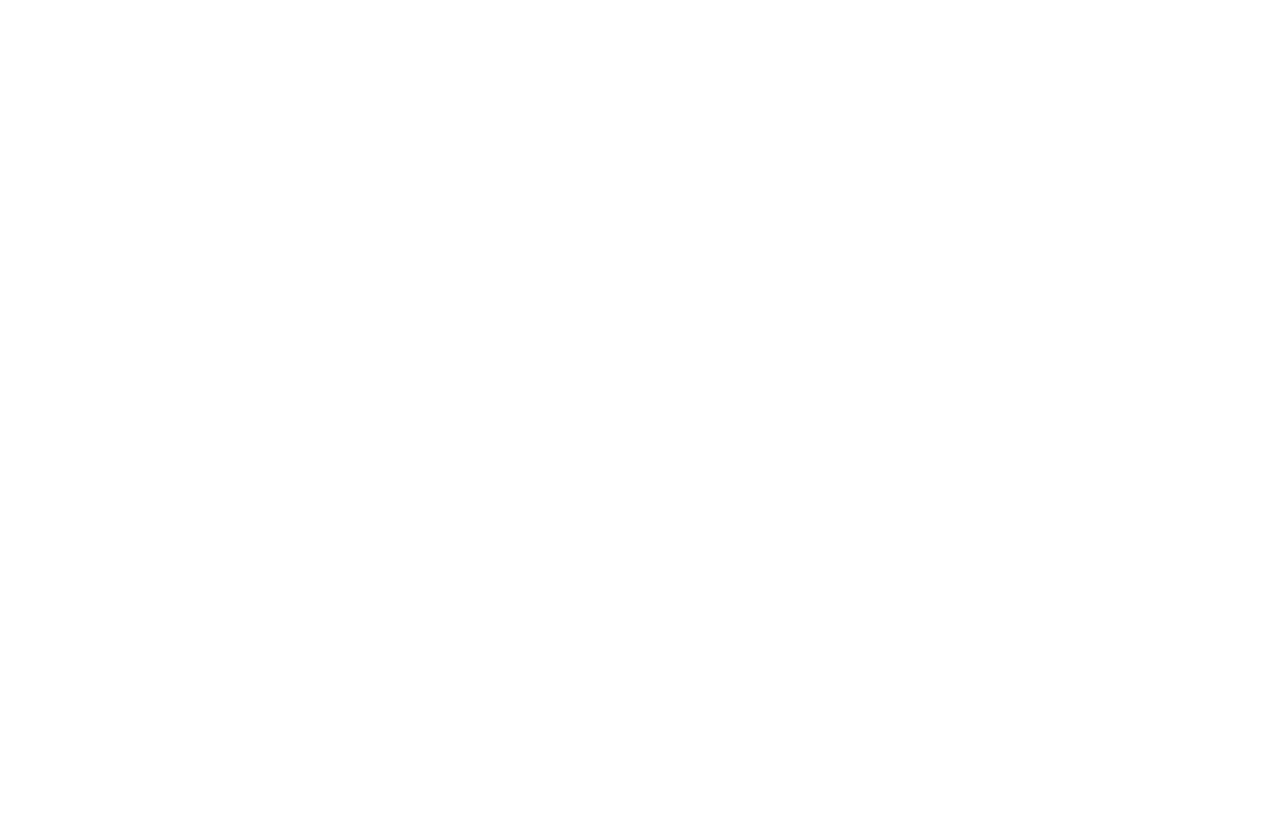
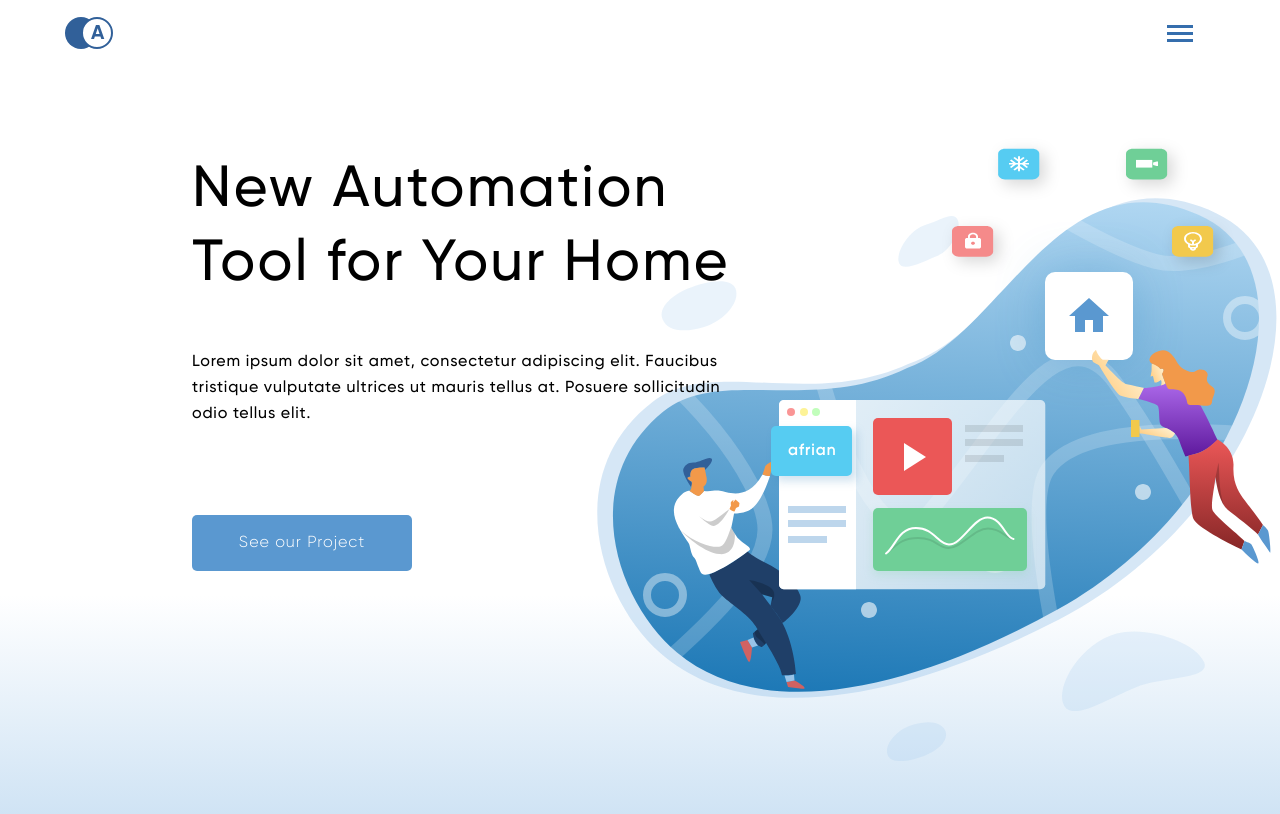
Before and after one commit to Orynik/de-landingpage, a plain HTML site: page index.html in a window 1280 px wide. Drawn offline with Linux system fonts and the light colour scheme.

Commit message:
Свертстан первый экран

```diff
--- a/index.html
+++ b/index.html
@@ -4,16 +4,43 @@
   <meta charset="UTF-8">
   <meta http-equiv="X-UA-Compatible" content="IE=edge">
   <meta name="viewport" content="width=device-width, initial-scale=1.0">
-  <link rel = "stylesheet" href = "./style/main.css">
+  <link rel = "stylesheet" href = "/style/main.css">
+  <link rel="stylesheet" href="/style/header/nav/header_nav.css">
+  <link rel="stylesheet" href="/style/header/hamburger-menu/hamburger-menu.css">
+  <link rel="stylesheet" href="/style/header/header__hamburger-menu.css">
+  <link rel="stylesheet" href="/style/header/about-us/about-us.css">
+  <link rel="stylesheet" href="/style/button/button.css">
   <title>Afrianska</title>
 </head>
 <body>
   <header class = "header">
     <nav class = "header__nav">
-
+      <img class = "logo" src = "src/img/logo.svg" width = "48" height = "32">
+      <div class="hamburger-menu header__hamburger-menu">
+        <input id="menu__toggle" type="checkbox" />
+        <label class="menu__btn" for="menu__toggle">
+          <span></span>
+        </label>
+        <ul class="menu__box">
+          <li><a class="menu__item" href="#">Главная</a></li>
+          <li><a class="menu__item" href="#">Проекты</a></li>
+          <li><a class="menu__item" href="#">Команда</a></li>
+          <li><a class="menu__item" href="#">Блог</a></li>
+          <li><a class="menu__item" href="#">Контакты</a></li>
+        </ul>
+      </div>
     </nav>
     <section class = "about-us">
-
+      <div class="about-us__info">
+        <h1 class = "about-us__info_title">
+          New Automation
+          Tool for Your Home
+        </h1>
+        <p class = "about-us__info_text">
+          Lorem ipsum dolor sit amet, consectetur adipiscing elit. Faucibus tristique vulputate ultrices ut mauris tellus at. Posuere sollicitudin odio tellus elit.
+        </p>
+        <button class = "button button_rounded about-us__button">See our Project</button>
+      </div>
     </section>
   </header>
   <section class = "what-we-do">
--- /dev/null
+++ b/style/button/button.css
@@ -0,0 +1,23 @@
+.button{
+  display: inline-block;
+  border: none;
+
+  font-family: "Gilroy";
+  font-size: 16px;
+  line-height: 26px;
+  text-align: center;
+  letter-spacing: 0.06em;
+
+  animation: 0.5s ease-in 0.5s;
+}
+
+.button_rounded{
+  border-radius: 5px;
+}
+
+/* TODO: Сделать hover-кнопки */
+
+.button:hover{
+  box-shadow: rgb(90, 152, 208) 1px 3px 4px;
+  animation: 0.5s ease-in-out 0.5s;
+}
--- /dev/null
+++ b/style/header/about-us/about-us.css
@@ -0,0 +1,38 @@
+.about-us{
+  height: 768px;
+
+  background: url("../../../src/img/header_picture.svg") no-repeat right,
+  linear-gradient(0deg, #98C3E8 -30.84%, rgba(152, 195, 232, 0) 31.12%);
+}
+
+.about-us__info{
+  padding-top: 39px;
+  padding-left: 192px;
+  width: 540px;
+
+  font-family: 'Gilroy';
+}
+
+.about-us__info_title{
+  font-size: 58px;
+  line-height: 74px;
+  font-weight: 500;
+  letter-spacing: 0.04em;
+}
+
+.about-us__info_text{
+  font-size: 16px;
+  line-height: 26px;
+  letter-spacing: 0.05em;
+}
+
+.about-us__button{
+  margin-top: 72px;
+
+  width: 220px;
+  height: 56px;
+  background-color: #5A98D0;
+
+  font-weight: 200;
+  color: #fff;
+}
--- /dev/null
+++ b/style/header/hamburger-menu/hamburger-menu.css
@@ -0,0 +1,98 @@
+#menu__toggle {
+  opacity: 0;
+}
+
+.menu__toggle{
+  display: none;
+}
+
+#menu__toggle:checked ~ .menu__btn > span {
+  transform: rotate(45deg);
+}
+#menu__toggle:checked ~ .menu__btn > span::before {
+  top: 0;
+  transform: rotate(0);
+}
+#menu__toggle:checked ~ .menu__btn > span::after {
+  top: 0;
+  transform: rotate(90deg);
+}
+#menu__toggle:checked ~ .menu__box {
+  visibility: visible;
+  left: 0;
+}
+
+.menu__btn {
+  display: flex;
+  align-items: center;
+  position: fixed;
+  top: 20px;
+  right: 20px;
+
+  width: 26px;
+  height: 26px;
+
+  cursor: pointer;
+  z-index: 1;
+}
+
+.menu__btn > span,
+.menu__btn > span::before,
+.menu__btn > span::after {
+  display: block;
+  position: absolute;
+
+  width: 100%;
+  height: 3px;
+
+  background-color: #356EAD;
+
+  transition-duration: .25s;
+}
+.menu__btn > span::before {
+  content: '';
+  top: -7px;
+}
+.menu__btn > span::after {
+  content: '';
+  top: 7px;
+}
+
+.menu__box {
+  display: block;
+  position: fixed;
+  visibility: hidden;
+  top: 0;
+  left: -100%;
+
+  width: 300px;
+  height: 100%;
+
+  margin: 0;
+  padding: 80px 0;
+
+  list-style: none;
+
+  background-color: #ECEFF1;
+  box-shadow: 1px 0px 6px rgba(0, 0, 0, .2);
+
+  transition-duration: .25s;
+}
+
+.menu__item {
+  display: block;
+  padding: 12px 24px;
+
+  color: #333;
+
+  font-family: 'Roboto', sans-serif;
+  font-size: 20px;
+  font-weight: 600;
+
+  text-decoration: none;
+
+  transition-duration: .25s;
+}
+.menu__item:hover {
+  background-color: #CFD8DC;
+}
--- /dev/null
+++ b/style/header/header__hamburger-menu.css
@@ -0,0 +1,3 @@
+.header__hamburger-menu .menu__btn{
+  right: 87px;
+}
--- /dev/null
+++ b/style/header/nav/header_nav.css
@@ -0,0 +1,9 @@
+.header__nav{
+  display: flex;
+  justify-content: space-between;
+  align-content: center;
+  margin: 0 65px;
+  padding: 17px 0;
+}
+
+/* TODO: Попробовать сделать миксы для бургер меню */
--- a/style/main.css
+++ b/style/main.css
@@ -42,3 +42,7 @@
   url("../src/fonts/Gilroy-Light.ttf") format("truetype");
   font-weight: 200;
 }
+
+body{
+  margin: 0;
+}
```
